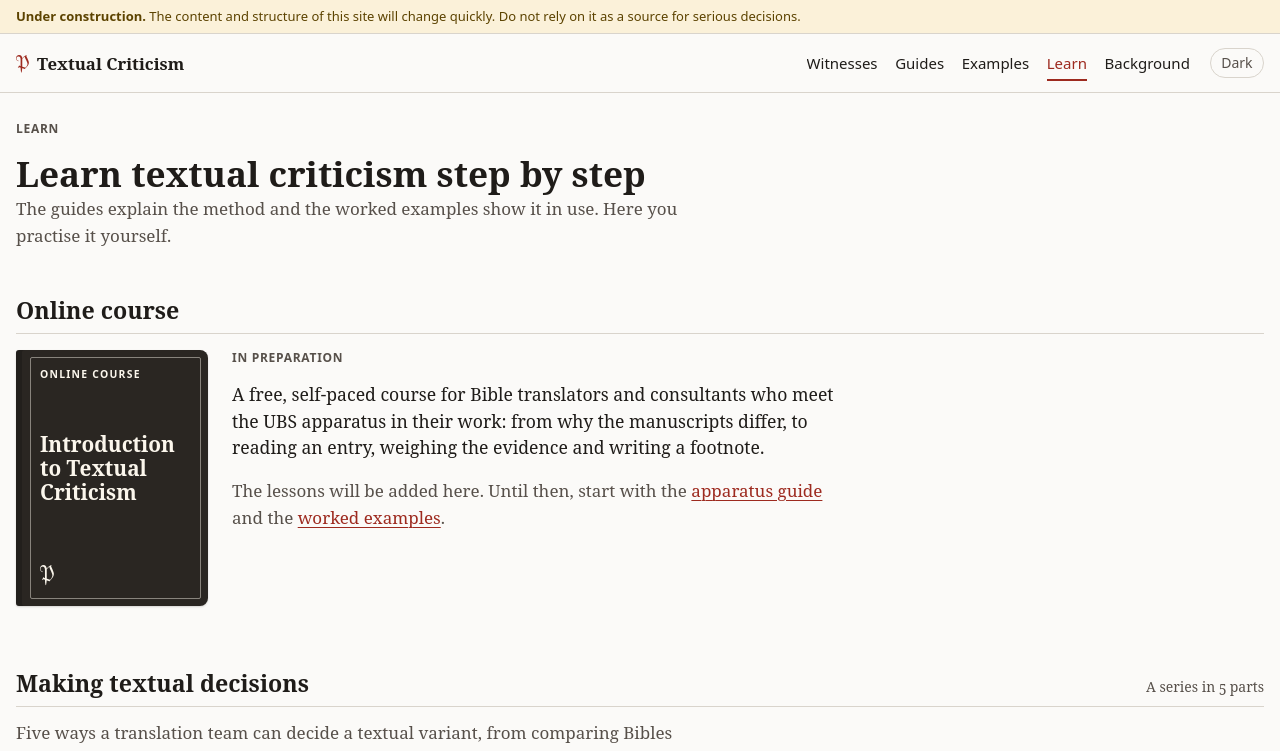
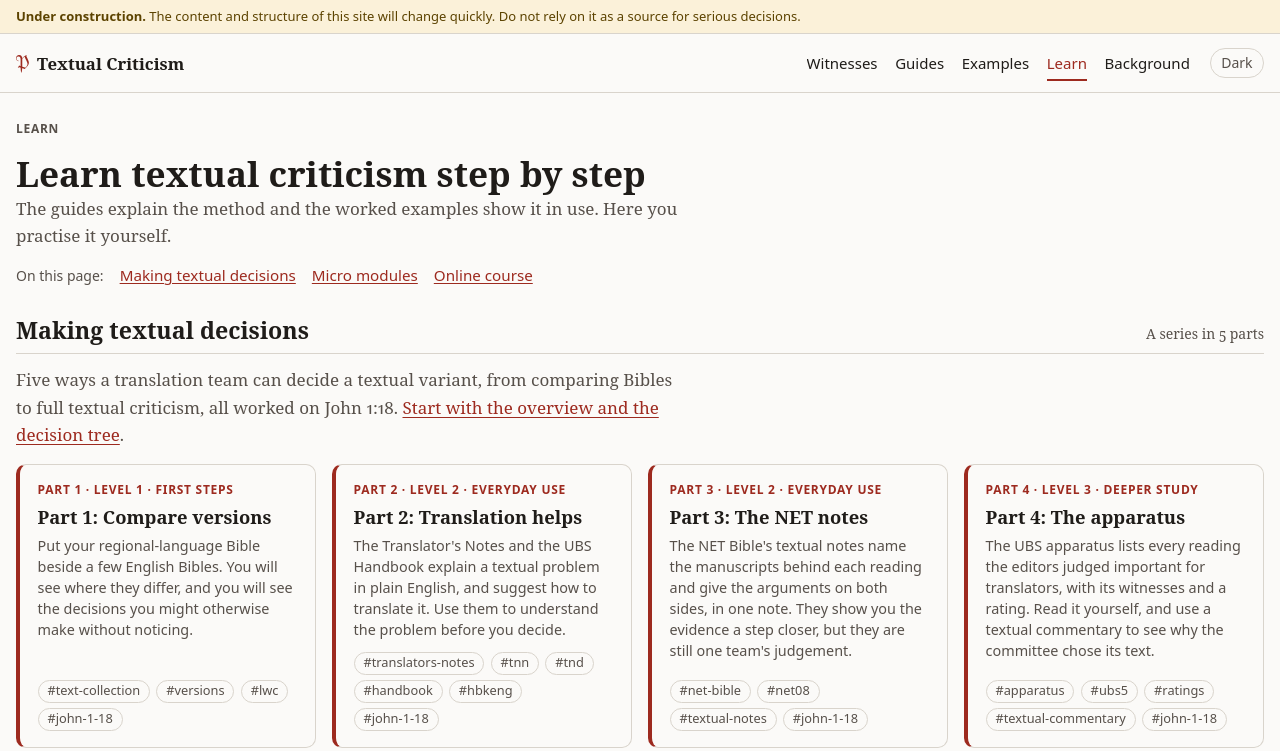
Before and after one commit to nlci-lab/learning-platform, an Astro site in the folder courses/textual-criticism/: page /learn in a window 1280 px wide. Shown: the top 751 px of the page. Built offline with nearby package versions, Linux system fonts and the light colour scheme; Astro itself is replaced by a stand-in of ours.

Commit message:
Learn page: modules and series first, with on-this-page links (#11)
The Learn menu item opened on the online course, which is still in
preparation, and the micro modules were two sections down with nothing
pointing to them. Now the series and the modules come first, the course
moves below them, and links at the top jump to each section.


Claude-Session: https://claude.ai/code/session_011ba1jeCtKFqqwh8kKiHyw9

Co-authored-by: benVar <4908971+beniza@users.noreply.github.com>
Co-authored-by: Claude Opus 5.5 <noreply@anthropic.com>

```diff
--- a/courses/textual-criticism/src/pages/learn/index.astro
+++ b/courses/textual-criticism/src/pages/learn/index.astro
@@ -1,5 +1,6 @@
 ---
-// Learn: the online course (in preparation), the series Making textual decisions, and the micro modules.
+// Learn: the series Making textual decisions, the micro modules, and the online course (in preparation),
+// with links to each section at the top so the modules are one click from the Learn menu item.
 import Base from '../../layouts/Base.astro';
 import Cover from '@cohorts/platform/components/Cover.astro';
 import GuideCard from '@cohorts/platform/components/GuideCard.astro';
@@ -16,19 +17,13 @@ const DECISIONS = await getSeries('decisions');
       <p class="label">Learn</p>
       <h1>Learn textual criticism step by step</h1>
       <p class="muted">The guides explain the method and the worked examples show it in use. Here you practise it yourself.</p>
+      <nav class="jump" aria-label="On this page">
+        <span class="small muted">On this page:</span>
+        {DECISIONS && <a href="#series">{DECISIONS.title}</a>}
+        <a href="#modules">Micro modules</a>
+        <a href="#course">Online course</a>
+      </nav>
     </header>
-
-    <section class="sec" id="course">
-      <header><h2>Online course</h2></header>
-      <div class="course">
-        <Cover title="Introduction to Textual Criticism" kicker="Online course" pigment="gall" ornament="𝔓" />
-        <div>
-          <p class="label">In preparation</p>
-          <p class="lead">A free, self-paced course for Bible translators and consultants who meet the UBS apparatus in their work: from why the manuscripts differ, to reading an entry, weighing the evidence and writing a footnote.</p>
-          <p class="muted">The lessons will be added here. Until then, start with the <a href={url('guide/apparatus/')}>apparatus guide</a> and the <a href={url('guide/examples/')}>worked examples</a>.</p>
-        </div>
-      </div>
-    </section>
 
     {DECISIONS && (
       <section class="sec" id="series">
@@ -53,6 +48,18 @@ const DECISIONS = await getSeries('decisions');
       </ul>
     </section>
 
+    <section class="sec" id="course">
+      <header><h2>Online course</h2></header>
+      <div class="course">
+        <Cover title="Introduction to Textual Criticism" kicker="Online course" pigment="gall" ornament="𝔓" />
+        <div>
+          <p class="label">In preparation</p>
+          <p class="lead">A free, self-paced course for Bible translators and consultants who meet the UBS apparatus in their work: from why the manuscripts differ, to reading an entry, weighing the evidence and writing a footnote.</p>
+          <p class="muted">The lessons will be added here. Until then, start with the <a href={url('guide/apparatus/')}>apparatus guide</a> and the <a href={url('guide/examples/')}>worked examples</a>.</p>
+        </div>
+      </div>
+    </section>
+
     <section class="sec">
       <header><h2>Also useful</h2></header>
       <ul class="also">
@@ -67,6 +74,7 @@ const DECISIONS = await getSeries('decisions');
 <style>
   .lx { margin: 1.75rem 0 3rem; }
   .lx-head p { max-width: var(--measure); }
+  .jump { display: flex; flex-wrap: wrap; gap: .25rem 1rem; align-items: baseline; margin-top: .75rem; font: .95rem var(--sans); }
   .course { display: grid; gap: 1.5rem; align-items: start; }
   .course :global(.cover) { width: 11rem; }
   @media (min-width: 700px) { .course { grid-template-columns: 12rem minmax(0, 1fr); max-width: 52rem; } .course :global(.cover) { width: 100%; } }
```
